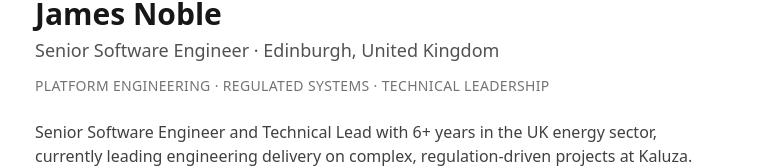
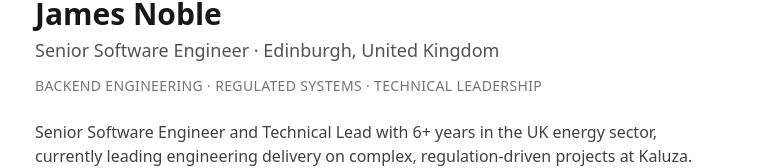
Before and after one commit to Jamesnoble89/Jamesnoble89.github.io, a React (Vite) app: page / in a window 1280 px wide. Shown: the part 133-301 px from the top of the page, without its empty margins (245-1024 px from the left). Built offline with nearby package versions, Linux system fonts and the light colour scheme.

Commit message:
Swap Platform engineering for Backend engineering in focus areas
Platform/infrastructure work isn't central to the role day-to-day
even though there's experience in it — Backend engineering matches
actual daily work (Kotlin/Scala services, APIs, Kafka Streams)
without overclaiming.

```diff
--- a/src/data/cv.ts
+++ b/src/data/cv.ts
@@ -47,7 +47,7 @@ export const profile: Profile = {
   github: 'https://github.com/Jamesnoble89',
   linkedin: 'https://www.linkedin.com/in/james-noble-scotland',
   cvUrl: '/James-Noble-CV.pdf',
-  focusAreas: ['Platform engineering', 'Regulated systems', 'Technical leadership'],
+  focusAreas: ['Backend engineering', 'Regulated systems', 'Technical leadership'],
 }
 
 export const skills: string[] = [
```
